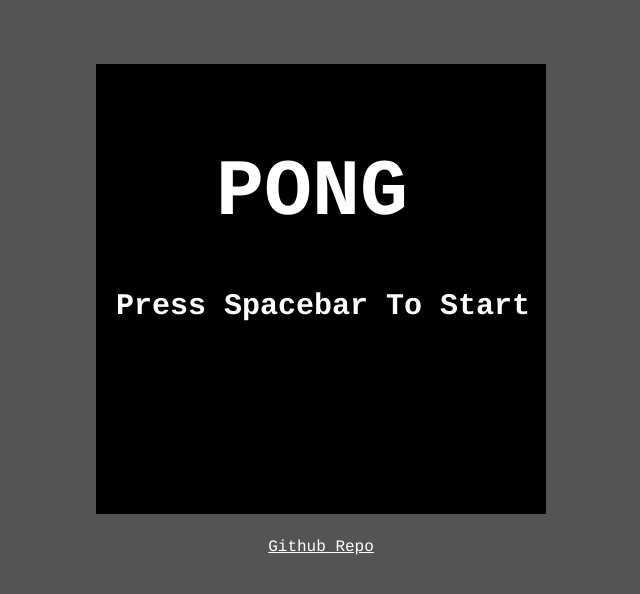
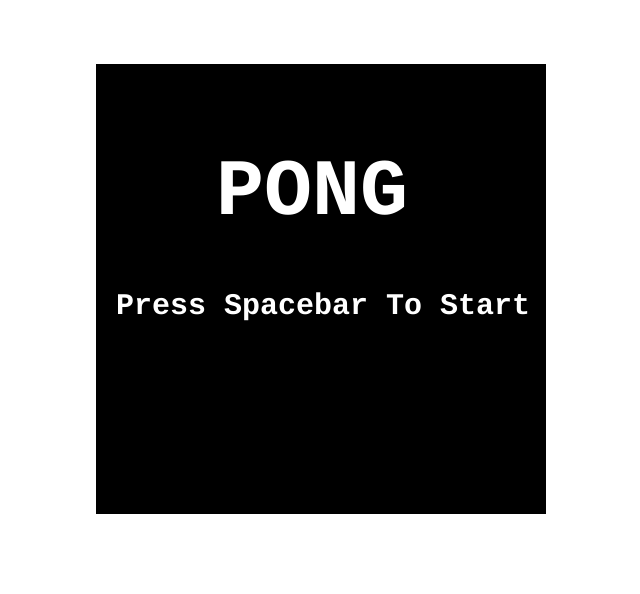
Before and after one commit to codingkiwi/canvastest, a plain HTML site: page index.html in a window 1280 px wide. Shown: the whole page, without its empty margins (319-959 px from the left). Drawn offline with nearby package versions, Linux system fonts and the light colour scheme.

Commit message:
added all changes

```diff
--- a/style.css
+++ b/style.css
@@ -1,7 +1,3 @@
-body {
-    background: #545454;
-}
-
 #canvas-container {
    width: 100%;
    margin-top: 4em;
```
